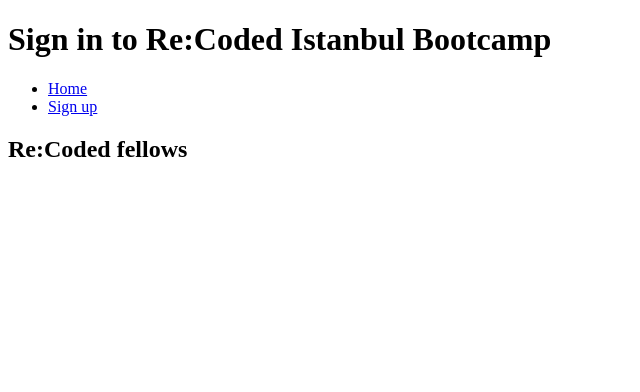
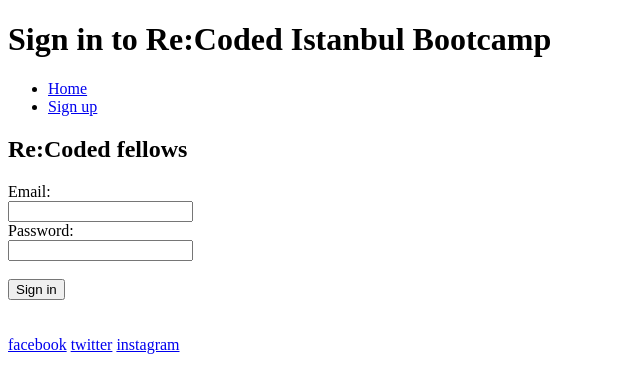
Before and after one commit to bsurmen/fellows, a plain HTML site: page sign_in.html in a window 1280 px wide. Shown: the whole page, without its empty margins (0-640 px from the left). Drawn offline with Linux system fonts and the light colour scheme.

Commit message:
Finish sign_in.html

```diff
--- a/sign_in.html
+++ b/sign_in.html
@@ -24,14 +24,21 @@
           <h2>
             Re:Coded fellows
           </h2>
-          <form action=""></form>
+          <form action="">
+            Email:<br />
+            <input type="text" name="email" /><br />
+            Password:<br />
+            <input type="password" name="password" /><br /><br />
+            <input type="submit" value="Sign in" />
+          </form>
         </section>
       </main>
     </header>
+    <br /><br />
     <footer>
-      <a href="https://www.facebook.com/recodedofficial/"></a>
-      <a href="https://twitter.com/recodedofficial?lang=en"></a>
-      <a href="https://www.instagram.com/recodedofficial/?hl=en"></a>
+      <a href="https://www.facebook.com/recodedofficial/">facebook</a>
+      <a href="https://twitter.com/recodedofficial?lang=en">twitter</a>
+      <a href="https://www.instagram.com/recodedofficial/?hl=en">instagram</a>
     </footer>
   </body>
 </html>
```
